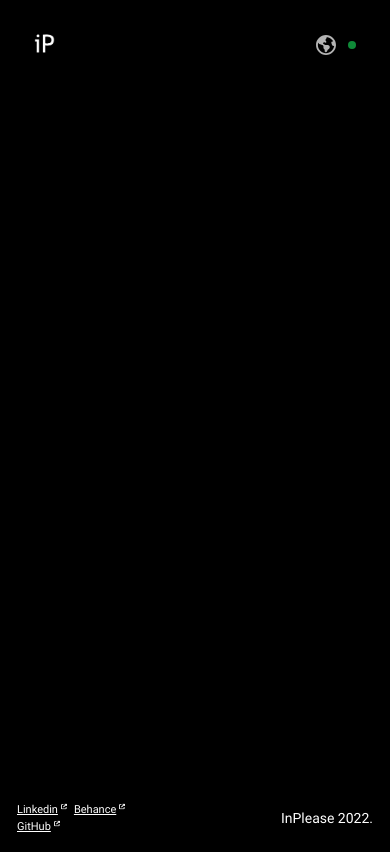
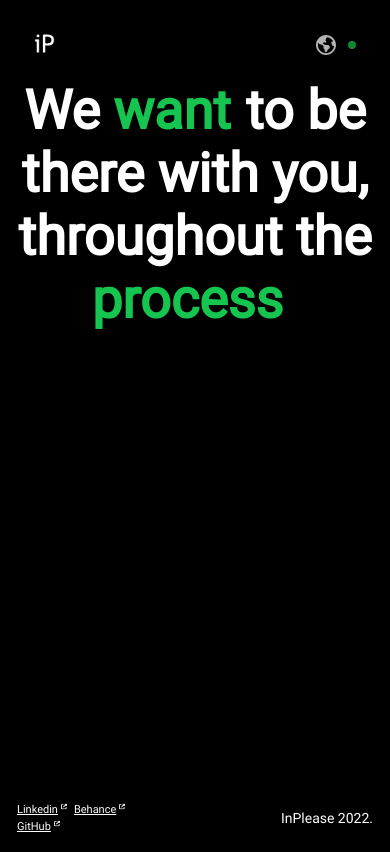
Before and after one commit to InPlease/inplease-web, a React (Create React App) app: page /contact in a window 390 px wide. Built offline with nearby package versions, Linux system fonts and the light colour scheme.

Commit message:
create the contact component, add stlyes and the translation

```diff
--- a/src/App.js
+++ b/src/App.js
@@ -10,7 +10,8 @@ import { useMenu } from './hooks/useMenu';
 import { useTranslate } from './hooks/useTranslate';
 
 // Sections
-import Menu from './components/Menu';
+import Menu from './components/Sections/Menu';
+import Contact from './components/Sections/Contact/Contact';
 
 // Texts
 import { textScheme } from './i18n/textStore';
@@ -18,7 +19,7 @@ import { textScheme } from './i18n/textStore';
 function App() {
   const [isShow, goMenuManager] = useMenu();
   const [translation] = useTranslate(textScheme);
-  const { menu } = translation();
+  const { menu, contanct } = translation();
 
   return (
     <div className="App">
@@ -26,7 +27,7 @@ function App() {
       <Routes>
         <Route path="/" element={<h1>Home</h1>} />
         <Route path="/about" element={<h1>About</h1>} />
-        <Route path="/contact" element={<h1>Contact</h1>} />
+        <Route path="/contact" element={<Contact translation={contanct} />} />
         <Route path="/menu" element={<Menu menuTexts={menu} />} />
       </Routes>
       <Footer />
--- /dev/null
+++ b/src/assets/style/components/contact.scss
@@ -0,0 +1,28 @@
+.contact {
+  @include globalSectionPadding;
+  font-size: 45px;
+  color: white;
+
+  div {
+    max-width: 834px;
+  }
+  h1 {
+    span {
+      color: $green-color;
+      margin: 0px 15px 0px 0px;
+    }
+  }
+}
+
+@media (max-width: 450px) {
+  .contact {
+    font-size: 36px;
+    div {
+      display: flex;
+      flex-wrap: wrap;
+      justify-content: center;
+      align-items: center;
+      text-align: center;
+    }
+  }
+}
--- a/src/assets/style/index.scss
+++ b/src/assets/style/index.scss
@@ -7,6 +7,7 @@
 @import './components/footer.scss';
 @import './components/navbar.scss';
 @import './components/menu.scss';
+@import './components/contact.scss';
 
 * {
   margin: 0px;
--- /dev/null
+++ b/src/components/Sections/Contact/Contact.js
@@ -0,0 +1,19 @@
+// Dependecies
+import React from 'react';
+
+const Contact = ({ translation }) => {
+  const { title } = translation;
+  console.log();
+  return (
+    <section className="contact">
+      <div>
+        <h1>
+          {title['1']} <span>{title['2']}</span>
+          {title['3']} <span>{title['4']}</span>
+        </h1>
+      </div>
+    </section>
+  );
+};
+
+export default Contact;
--- a/src/i18n/languages.json
+++ b/src/i18n/languages.json
@@ -1,12 +1,29 @@
 {
   "en": {
     "translation": {
-      "menu": ["Home", "About Us", "Our Work", "Contact Us"]
+      "menu": ["Home", "About Us", "Our Work", "Contact Us"],
+      "contanct": {
+        "title": {
+          "1": "We",
+          "2": "want",
+          "3": "to be there with you, throughout the",
+          "4": "process"
+        }
+      }
     }
   },
   "es": {
     "translation": {
-      "menu": ["Inicio", "Nosotros", "Proyectos", "Contactanos"]
+      "menu": ["Inicio", "Nosotros", "Proyectos", "Contactanos"],
+      "contacTitlte": "Queremos estar contigo, durante todo el proceso",
+      "contanct": {
+        "title": {
+          "1": "Queremos",
+          "2": "estar",
+          "3": "contigo a traves de todo el",
+          "4": "proceso"
+        }
+      }
     }
   }
 }
--- a/src/i18n/textStore.js
+++ b/src/i18n/textStore.js
@@ -1 +1,4 @@
-export const textScheme = [{ word: 'menu', isObject: true }]
+export const textScheme = [
+  { word: 'menu', isObject: true },
+  { word: 'contanct', isObject: true },
+];
```
Also changed, not shown: src/assets/style/_globalMixins.scss (line endings or trailing spaces), src/components/Sections/Contact/Form.js (added), src/components/Sections/Menu.js (renamed from src/components/Menu.js).
